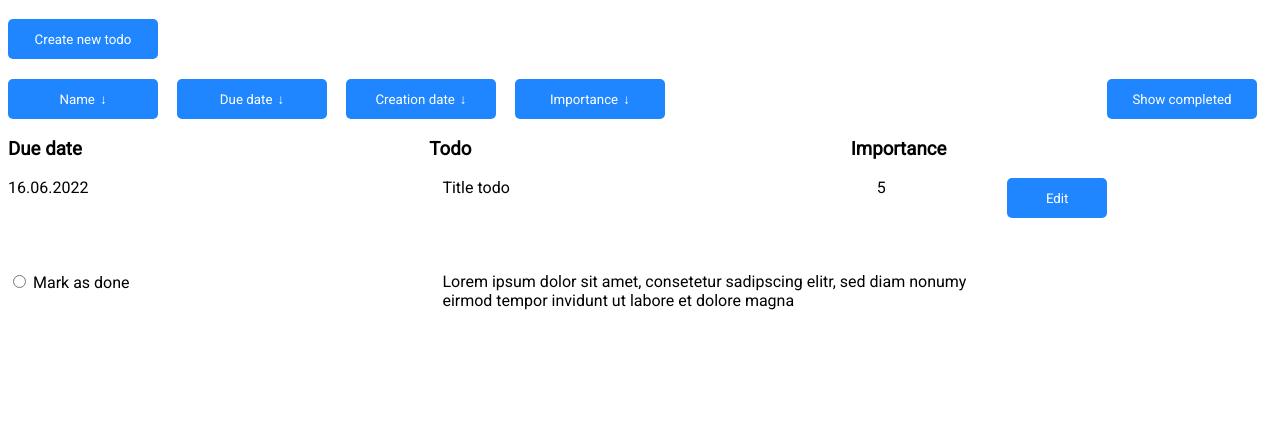
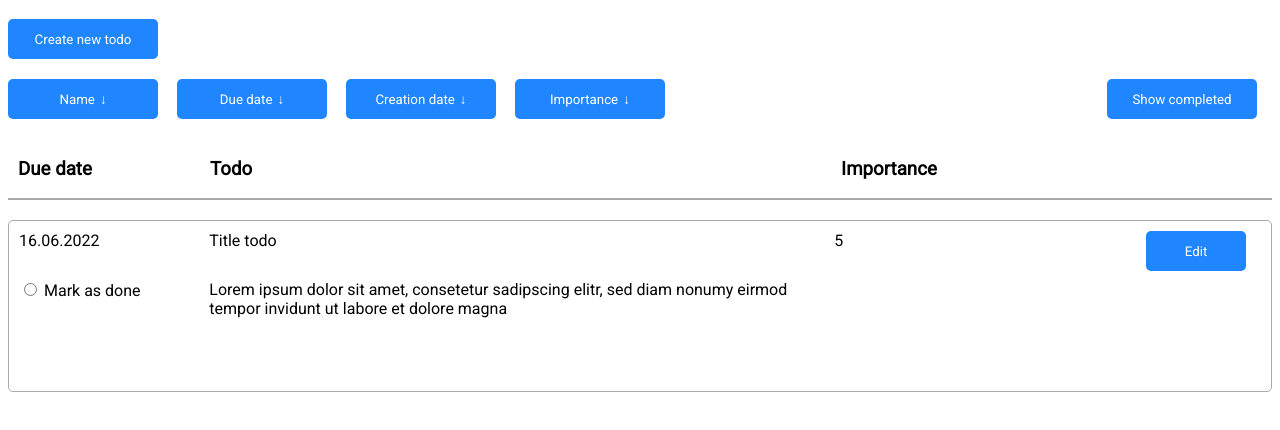
Before and after one commit to philpar21/ostprojekt1, a website: page source/public/index.html in a window 1280 px wide. Shown: the part 62-492 px from the top of the page. Drawn offline with nearby package versions, Linux system fonts and the light colour scheme.

Commit message:
Improved box and title grid

```diff
--- a/source/public/styles/index.css
+++ b/source/public/styles/index.css
@@ -44,22 +44,27 @@
 }
 
 .listheader {
-    display: flex;
-}
-
-.listdesc {
-    flex-grow: 0;
-    flex-shrink: 1;
-    flex-basis: 100%;
+    display: grid;
+    grid-template-columns: 15% 50% 10%;
+    grid-column-gap: 4px;
+    border-bottom: solid 2px;
+    border-color: darkgrey;
+    padding-left: 10px;
+    margin-top: 20px;
+    margin-bottom: 20px;
 }
 
 .item {
     display: grid;
-    grid-template-columns: 1fr 1fr 10% 20%;
+    grid-template-columns: 15% 50% 10%;
     grid-column-gap: 4px;
-    height: 300px;
+    height: 150px;
     grid-template-rows: 30% 30% 1fr;
     grid-row-gap: 4px;
+    border: solid 1px;
+    border-radius: 5px;
+    border-color: darkgrey;
+    padding: 10px 10px;
 }
 
 .date {
@@ -68,32 +73,31 @@
 }
 
 .titletodo {
-    grid-column: 2 / span 2;
+    grid-column: 2 / span 1;
     grid-row: 1 / span 1;
 }
 
 .importance {
-    grid-column: 3 / span 3;
+    grid-column: 3 / span 1;
     grid-row: 1 / span 1;
 }
 
 .editbutton {
-    grid-column: 4 / span 4;
+    grid-column: 4 / span 1;
     grid-row: 1 / span 1;
 }
 
 .donebutton {
     grid-column: 1 / span 1;
-    grid-row: 2 / span 2;
+    grid-row: 2 / span 1;
 }
 
 .description {
-    grid-column: 2 / span 2;
-    grid-row: 2 / span 2;
+    grid-column: 2 / span 1;
+    grid-row: 2 / span 1;
 }
-
-
 
 #edit {
     width: 100px;
+    float: right;
 }
```
